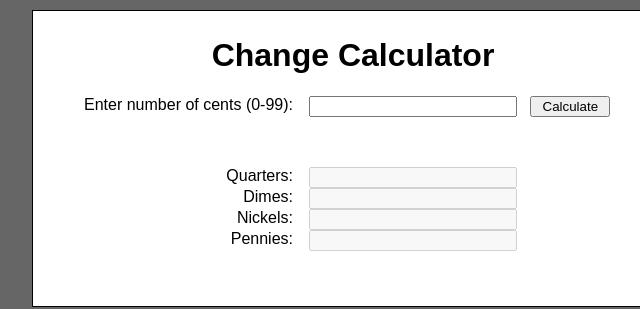
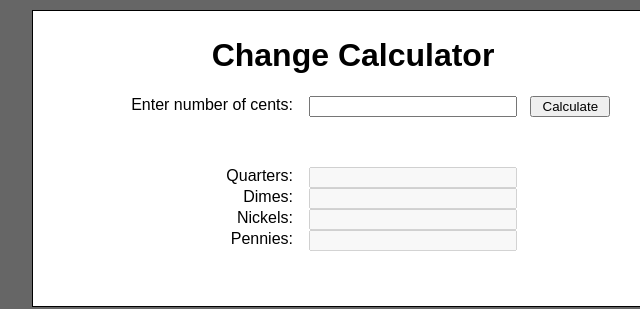
Before and after one commit to bin1688/Coin, a plain HTML site: page index.html in a window 1280 px wide. Shown: the full height of the page, 287-927 px from the left. Drawn offline with Linux system fonts and the light colour scheme.

Commit message:
Update index.html

```diff
--- a/index.html
+++ b/index.html
@@ -12,7 +12,7 @@
 <div id="content">
     <h1>Change Calculator</h1>
 
-    <label>Enter number of cents (0-99):</label>
+    <label>Enter number of cents:</label>
     <input type="text" id="cents" />
     <input type="button" value="Calculate" name="calculate" id="calculate" /><br />
 
```
